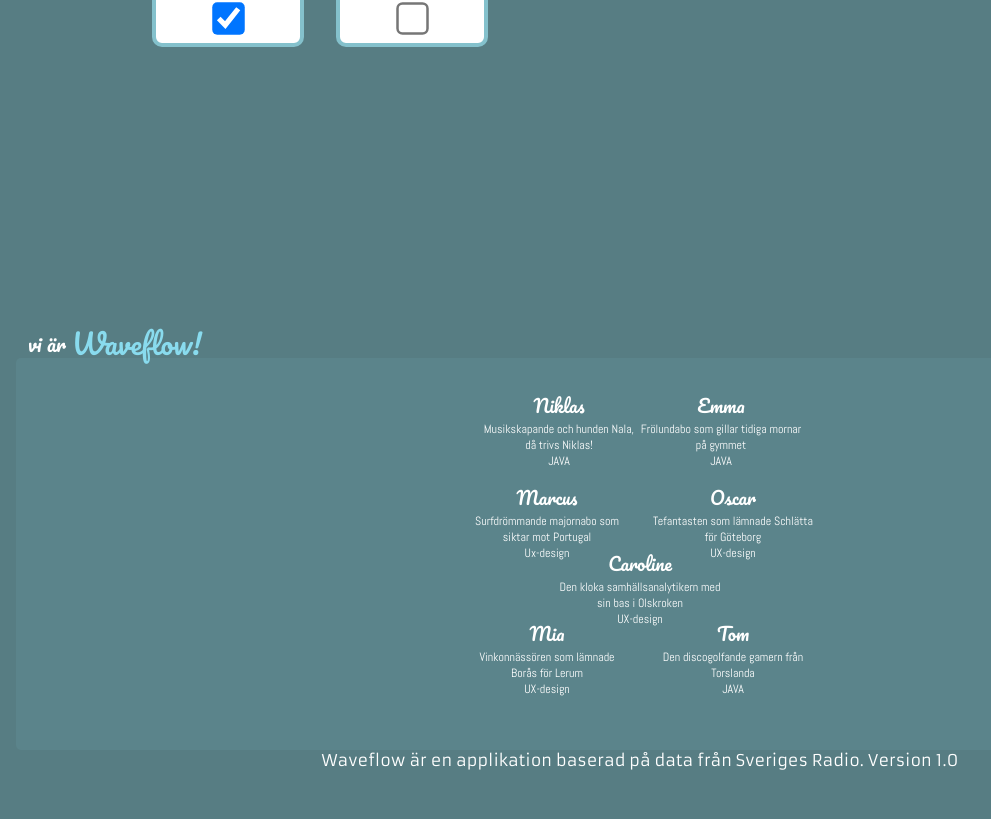
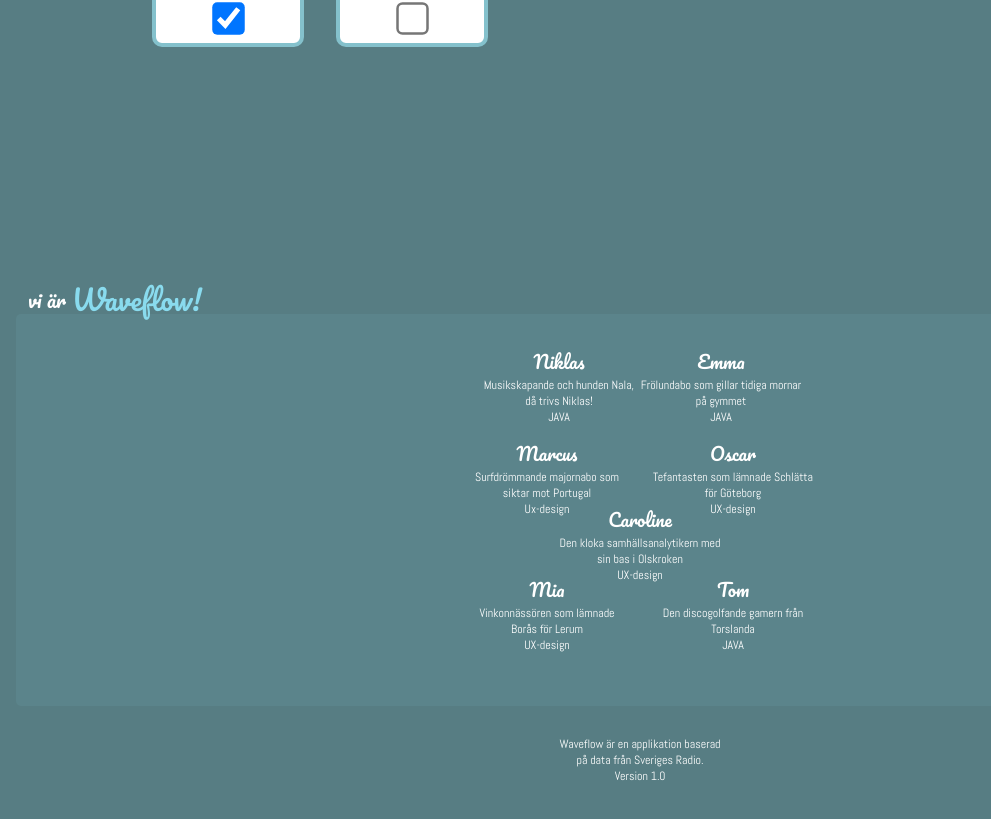
Before and after one commit to Neylii/Waveflow, a Vue app: page / in a window 1280 px wide. Shown: the part 3540-4359 px from the top of the page, without its empty margins (0-991 px from the left). Built offline with nearby package versions, Linux system fonts and the light colour scheme; no server answers.

Commit message:
Center bottom text

```diff
--- a/src/views/AboutUs.vue
+++ b/src/views/AboutUs.vue
@@ -47,7 +47,12 @@
                 <about-us-box name="Tom" description="Den discogolfande gamern från Torslanda" role="JAVA" />
             </div>
         </div>
-        <div id="bottomText">Waveflow är en applikation baserad på data från Sveriges Radio. Version 1.0</div>
+        <div id="bottomText">
+            <p>
+                Waveflow är en applikation baserad <br />på data från Sveriges Radio. <br />
+                Version 1.0
+            </p>
+        </div>
     </div>
 </template>
 
@@ -124,6 +129,18 @@ export default {
     top: -3em;
 }
 
+#bottomText {
+    display: flex;
+    justify-content: center;
+    align-items: center;
+    flex-grow: 0.2;
+}
+
+#bottomText > p {
+    font-family: Abel;
+    font-size: 12px;
+}
+
 @media screen and (min-width: 320px) {
     .mainContentTop {
         gap: 0;
```
